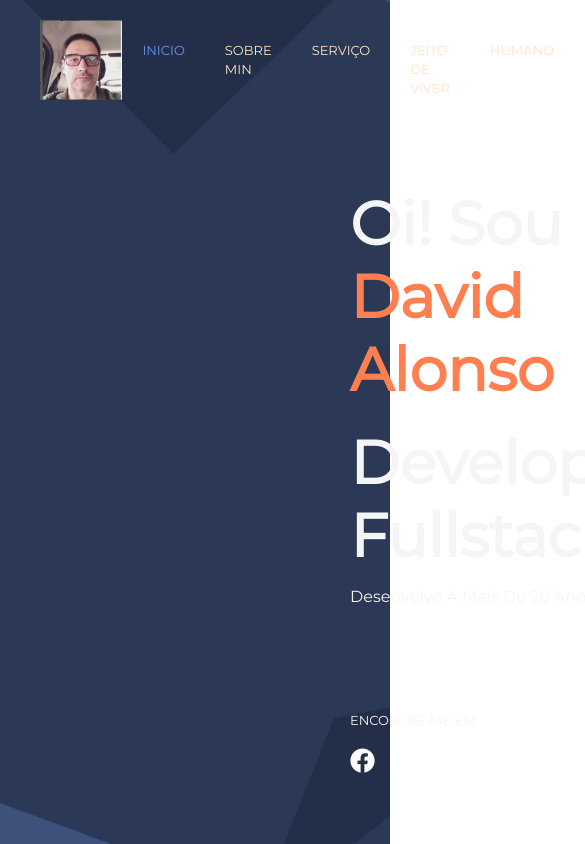
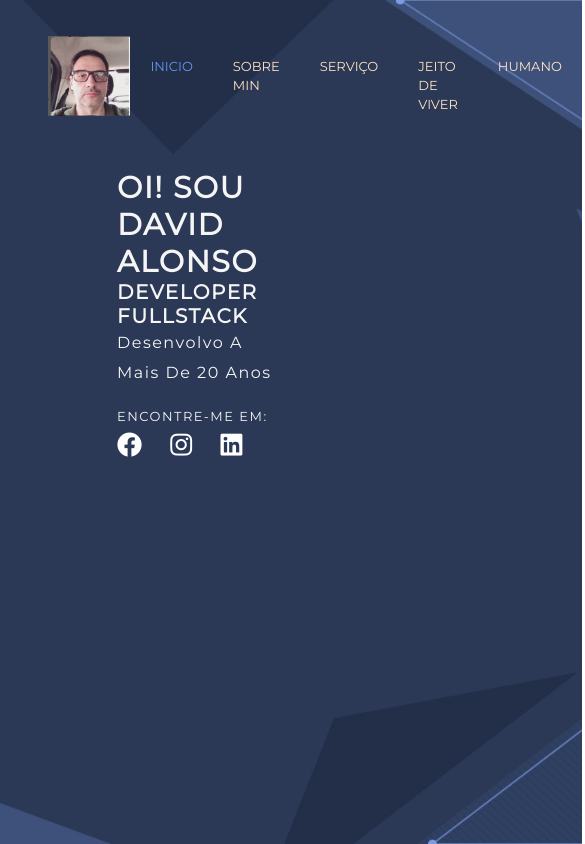
Before and after one commit to devdavidalonso/devdavidalonso.github.io, a plain HTML site: page index.html in a window 390 px wide. Shown: the top 844 px of the page, 585 px wide, since content can reach past the window. Drawn offline with Linux system fonts and the light colour scheme.

Commit message:
chore: site responsive

```diff
--- a/css/main.css
+++ b/css/main.css
@@ -5,13 +5,18 @@
    font-family: "Montserrat", sans-serif;
 }
 
-.header {
+body {
    background: url(/assets/images/icon.jpg);
    width: 100%;
    height: 100vh;
    background-size: cover;
    background-position: center;
-    position: absolute;
+}
+
+.header {
+   right: 0;
+   top: 0;
+   padding: 16px 8px;
 }
 
 .navbar {
@@ -48,37 +53,34 @@
    color: cornflowerblue;
 }
 
- .main {
-    position: relative;
-    color: whitesmoke;
-    left: 350px;
-    top: 30px
+section {
+   padding: 0 30%;
 }
 
- .main h1 {
-    text-transform: capitalize;
-    font-size: 60px;
-    margin: 20px 0;
+.main {
+   position:relative;
+   display: grid;
+   grid-template-columns: (1,1 fr);
+   align-items: center;
  }
 
- .main h1 span {
-    color: coral;
+ .main-text {
+   color: whitesmoke;
+   font-size: 20px;
+   text-transform: uppercase;
+   letter-spacing: 1.5px;
+   font-weight: 500;
+   margin-bottom: 15px;
  }
 
- .main h4 {
-    text-transform: capitalize;
-    font-size: 60px;
-    margin-right: 20px;
- }
-
- .main p {
+ .main-text p {
    text-transform: capitalize;
    font-size: 16px;
    line-height: 30px;
-    margin: 10px 0 100px 0;
+
 }
 
- .main h3 {
+.main-text h3 {
    font-size: 13px;
    text-transform: uppercase;
    font-weight: 400;
@@ -89,8 +91,10 @@
    color: white;
    font-size: 25px;
    margin-right: 20px;
+   transform: translateY(-50%);
 }
 
 .icon-social i:hover {
    color: bisque;
+   transform: translateY(-30%);
 }
--- a/index.html
+++ b/index.html
@@ -30,8 +30,9 @@
                 </ul>
             </div>
         </nav>
-
-        <div class="main">
+    </header>
+    <section class="main">
+        <div class="main-text">
             <h1>Oi! sou <span>David Alonso</span></h1>
             <h4>Developer fullstack</h4>
             <p>desenvolvo a mais de 20 anos</p>
@@ -41,13 +42,12 @@
                 <div class="icon-social">
                     <a href=""><i class="fa-brands fa-facebook"></i></a>
                     <a href=""><i class="fa-brands fa-instagram"></i></a>
-                    <a href="https://www.linkedin.com/in/david-alonso-7b959941/" target="_blank"><i class="fa-brands fa-linkedin"></i></a>
+                    <a href="https://www.linkedin.com/in/david-alonso-7b959941/" target="_blank"><i
+                            class="fa-brands fa-linkedin"></i></a>
                 </div>
             </div>
         </div>
-    </header>
-
-
+    </section>
 
 </body>
 
```
Lines whose indentation alone changed are shown as unchanged.
